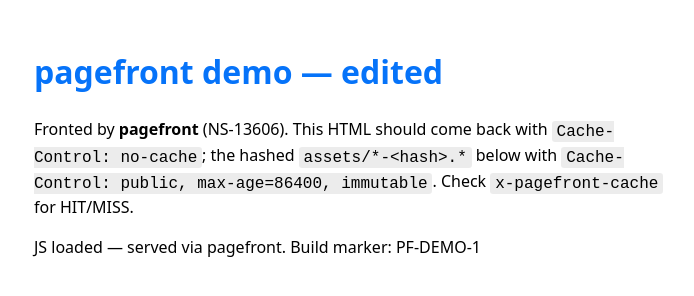
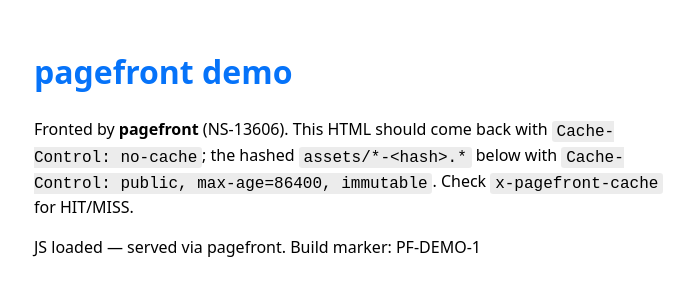
Before and after one commit to Newton-School/pagefront-demo, a plain HTML site: page index.html in a window 1280 px wide. Shown: the whole page, without its empty margins (286-980 px from the left). Drawn offline with Linux system fonts and the light colour scheme.

Commit message:
test cleanup: revert index.html heading to original

```diff
--- a/index.html
+++ b/index.html
@@ -8,7 +8,7 @@
 </head>
 <body>
   <main>
-    <h1>pagefront demo — edited</h1>
+    <h1>pagefront demo</h1>
     <p>Fronted by <strong>pagefront</strong> (NS-13606). This HTML should come
       back with <code>Cache-Control: no-cache</code>; the hashed
       <code>assets/*-&lt;hash&gt;.*</code> below with
```
